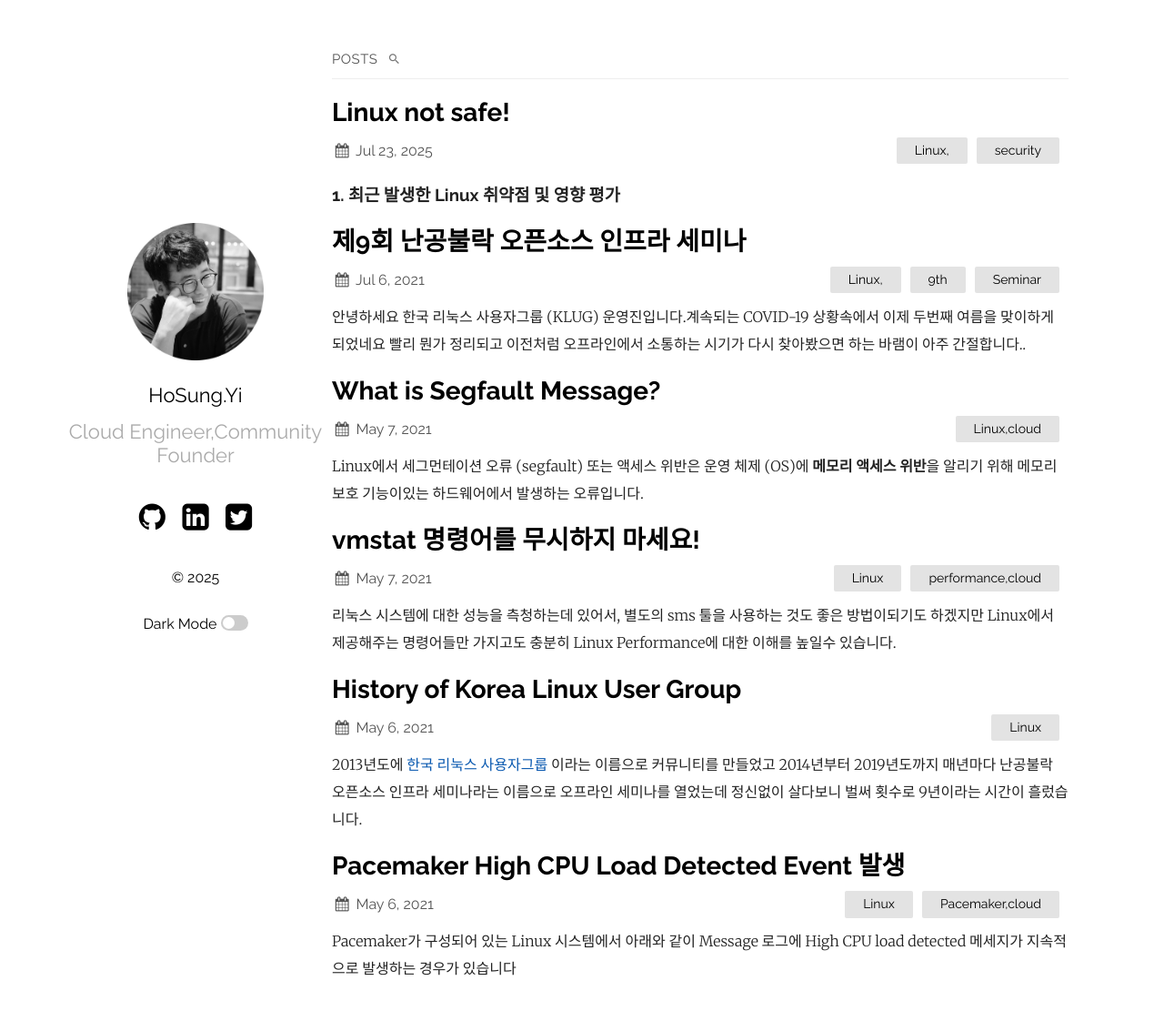
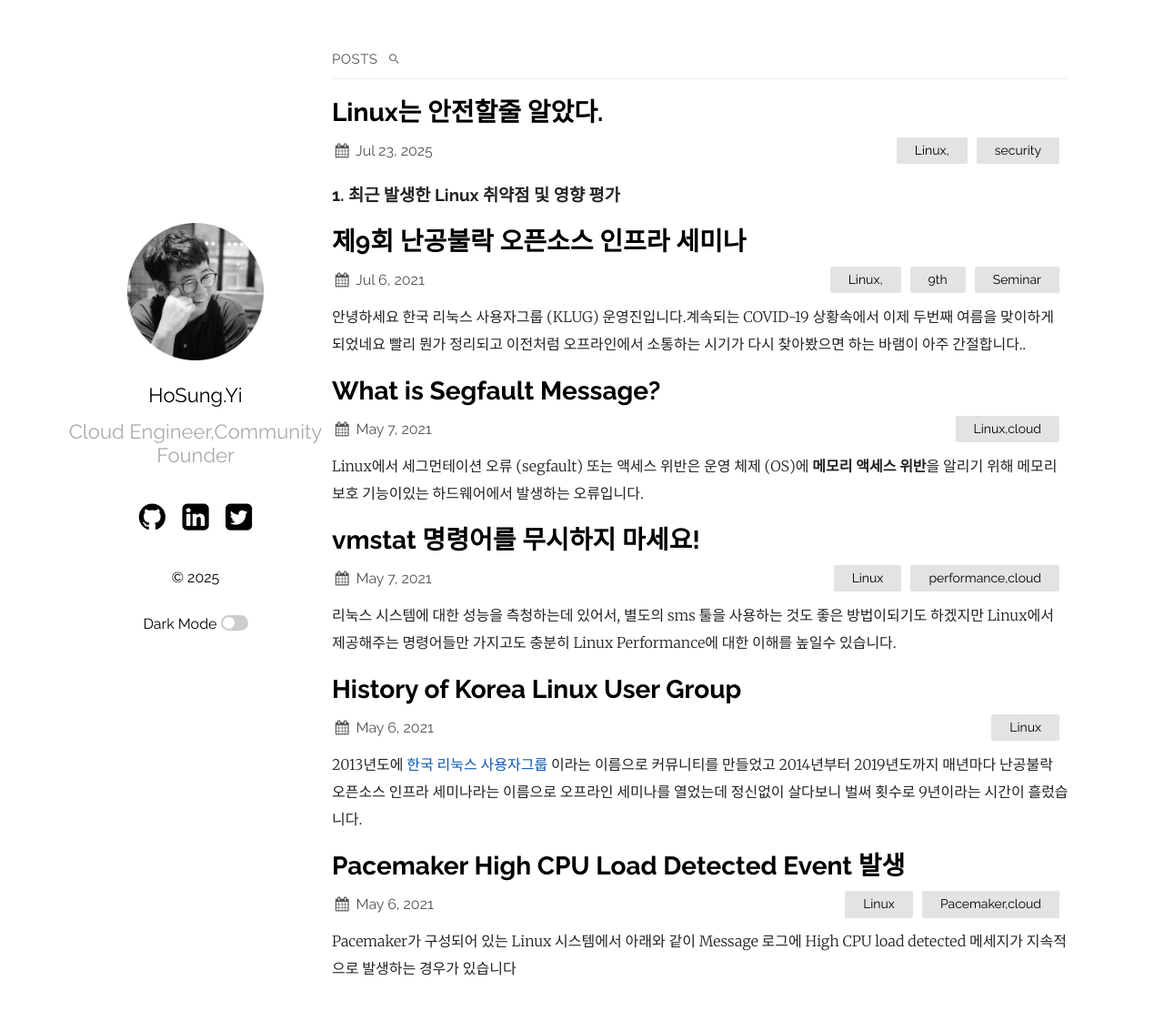
Before and after one commit to hslee77/hslee77.github.io, a Jekyll site: the page built from index.md, in a window 1280 px wide and 1125 px high. Shown: the top 1111 px of the window at 91% size. Built offline with Jekyll 4.4.1, drawn with Linux system fonts in a browser that asks for light colours.

Commit message:
Linux OpenScap v2.0

```diff
--- a/_posts/2025-07-23-OpenScap.md
+++ b/_posts/2025-07-23-OpenScap.md
@@ -1,6 +1,6 @@
 ---
 layout: post
-title:  "Linux not safe!"
+title:  "Linux는 안전할줄 알았다."
 date:   2025-07-23 10:36:20 +0530
 categories: Linux, security
 ---
```
